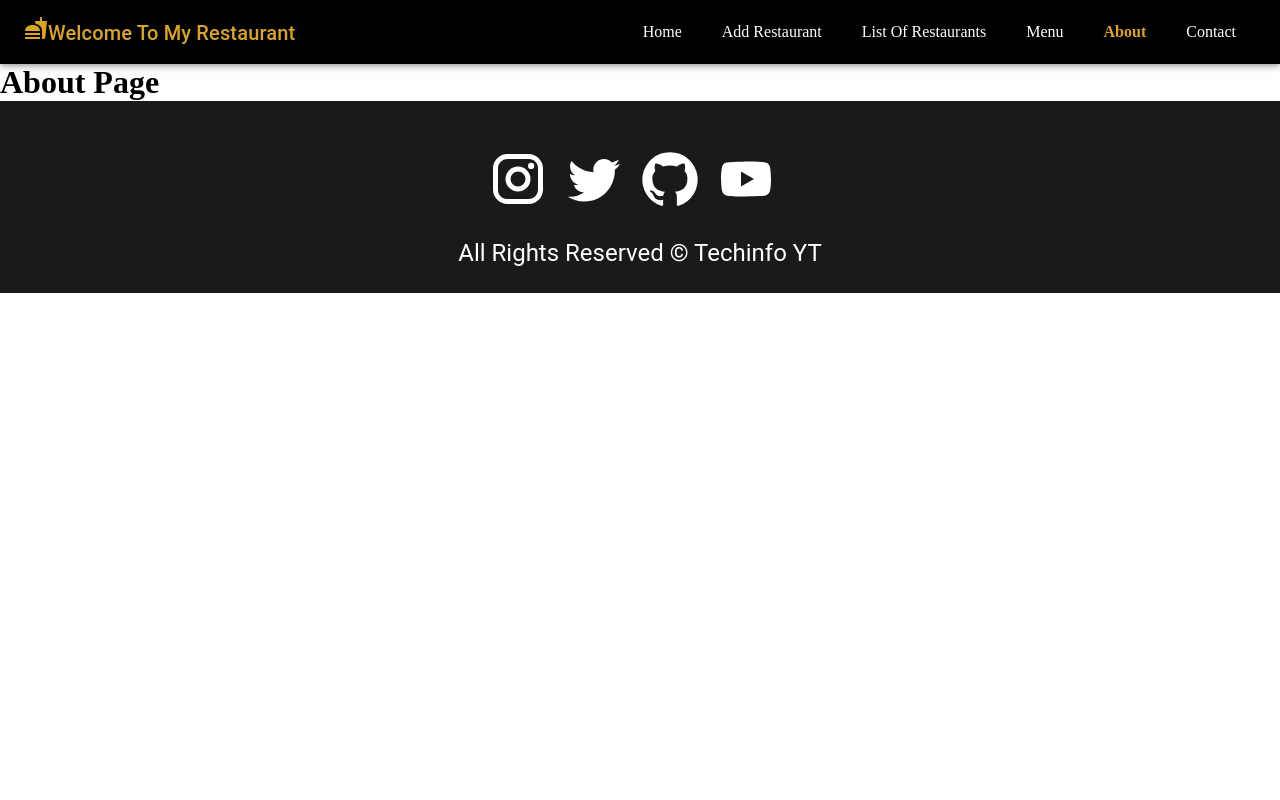
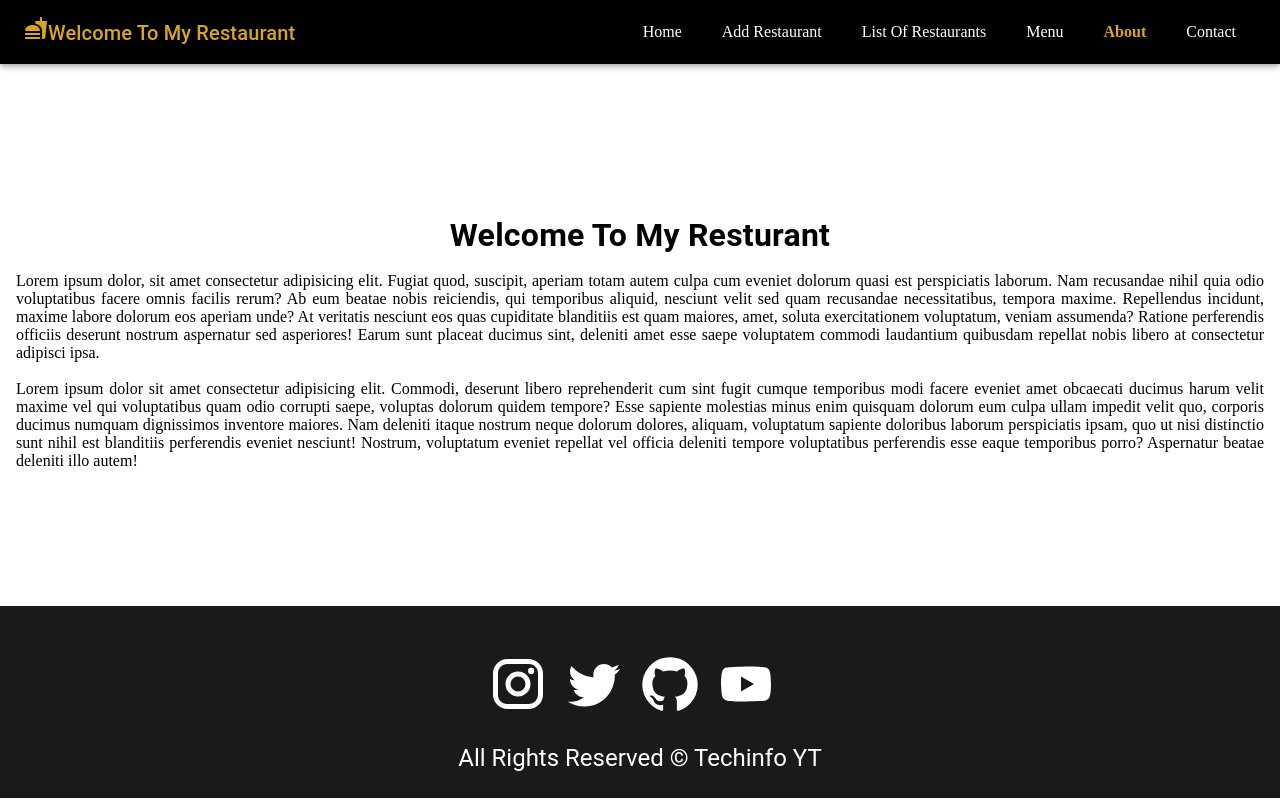
Before and after one commit to rasika-ambure57/FoodieDelightWebApp, a React (Create React App) app in the folder foodie-delight/: page /about in a window 1280 px wide. Built offline with nearby package versions, Linux system fonts and the light colour scheme.

Commit message:
About and Contact Page Done

```diff
--- a/foodie-delight/src/pages/About.js
+++ b/foodie-delight/src/pages/About.js
@@ -1,10 +1,62 @@
 import React from 'react'
 import Layout from '../components/Layout/Layout'
+import { Box, Typography } from "@mui/material";
+
 const About = () => {
   return (
     <Layout>
-        <h1>About Page</h1>
-    </Layout>
+<Box
+        sx={{
+          my: 15,
+          textAlign: "center",
+          p: 2,
+          "& h4": {
+            fontWeight: "bold",
+            my: 2,
+            fontSize: "2rem",
+          },
+          "& p": {
+            textAlign: "justify",
+          },
+          "@media (max-width:600px)": {
+            mt: 0,
+            "& h4 ": {
+              fontSize: "1.5rem",
+            },
+          },
+        }}
+      >
+        <Typography variant="h4">Welcome To My Resturant</Typography>
+        <p>
+          Lorem ipsum dolor, sit amet consectetur adipisicing elit. Fugiat quod,
+          suscipit, aperiam totam autem culpa cum eveniet dolorum quasi est
+          perspiciatis laborum. Nam recusandae nihil quia odio voluptatibus
+          facere omnis facilis rerum? Ab eum beatae nobis reiciendis, qui
+          temporibus aliquid, nesciunt velit sed quam recusandae necessitatibus,
+          tempora maxime. Repellendus incidunt, maxime labore dolorum eos
+          aperiam unde? At veritatis nesciunt eos quas cupiditate blanditiis est
+          quam maiores, amet, soluta exercitationem voluptatum, veniam
+          assumenda? Ratione perferendis officiis deserunt nostrum aspernatur
+          sed asperiores! Earum sunt placeat ducimus sint, deleniti amet esse
+          saepe voluptatem commodi laudantium quibusdam repellat nobis libero at
+          consectetur adipisci ipsa.
+        </p>
+        <br />
+        <p>
+          Lorem ipsum dolor sit amet consectetur adipisicing elit. Commodi,
+          deserunt libero reprehenderit cum sint fugit cumque temporibus modi
+          facere eveniet amet obcaecati ducimus harum velit maxime vel qui
+          voluptatibus quam odio corrupti saepe, voluptas dolorum quidem
+          tempore? Esse sapiente molestias minus enim quisquam dolorum eum culpa
+          ullam impedit velit quo, corporis ducimus numquam dignissimos
+          inventore maiores. Nam deleniti itaque nostrum neque dolorum dolores,
+          aliquam, voluptatum sapiente doloribus laborum perspiciatis ipsam, quo
+          ut nisi distinctio sunt nihil est blanditiis perferendis eveniet
+          nesciunt! Nostrum, voluptatum eveniet repellat vel officia deleniti
+          tempore voluptatibus perferendis esse eaque temporibus porro?
+          Aspernatur beatae deleniti illo autem!
+        </p>
+      </Box>    </Layout>
   )
 }
 
--- a/foodie-delight/src/pages/Contact.js
+++ b/foodie-delight/src/pages/Contact.js
@@ -1,11 +1,74 @@
 import React from 'react'
 import Layout from '../components/Layout/Layout'
-
+import SupportAgentIcon from "@mui/icons-material/SupportAgent";
+import MailIcon from "@mui/icons-material/Mail";
+import CallIcon from "@mui/icons-material/Call";
+import {
+  Box,
+  Paper,
+  Table,
+  TableBody,
+  TableCell,
+  TableContainer,
+  TableHead,
+  TableRow,
+  Typography,
+} from "@mui/material";
 const Contact = () => {
   return (
     <Layout>
-        <h1>Contact Page</h1>
-    </Layout>
+<Box sx={{ my: 5, ml: 10, "& h4": { fontWeight: "bold", mb: 2 } }}>
+        <Typography variant="h4">Contact My Resturant</Typography>
+        <p>
+          Lorem ipsum dolor sit amet consectetur adipisicing elit. Rem odio
+          beatae ducimus magni nobis culpa praesentium velit expedita quae,
+          corrupti, pariatur inventore laboriosam consectetur modi impedit
+          error, repudiandae obcaecati doloribus.
+        </p>
+      </Box>
+      <Box
+        sx={{
+          m: 3,
+          width: "600px",
+          ml: 10,
+          "@media (max-width:600px)": {
+            width: "300px",
+          },
+        }}
+      >
+        <TableContainer component={Paper}>
+          <Table aria-label="contact table">
+            <TableHead>
+              <TableRow>
+                <TableCell
+                  sx={{ bgcolor: "black", color: "white" }}
+                  align="center"
+                >
+                  Contact Details
+                </TableCell>
+              </TableRow>
+            </TableHead>
+            <TableBody>
+              <TableRow>
+                <TableCell>
+                  <SupportAgentIcon sx={{ color: "red", pt: 1 }} /> 1800-00-0000
+                  (tollfree)
+                </TableCell>
+              </TableRow>
+              <TableRow>
+                <TableCell>
+                  <MailIcon sx={{ color: "skyblue", pt: 1 }} /> help@myrest.com
+                </TableCell>
+              </TableRow>
+              <TableRow>
+                <TableCell>
+                  <CallIcon sx={{ color: "green", pt: 1 }} /> 1234567890
+                </TableCell>
+              </TableRow>
+            </TableBody>
+          </Table>
+        </TableContainer>
+      </Box>    </Layout>
   )
 }
 
```
Also changed, not shown: foodie-delight/src/components/Layout/Footer.js (line endings or trailing spaces).
